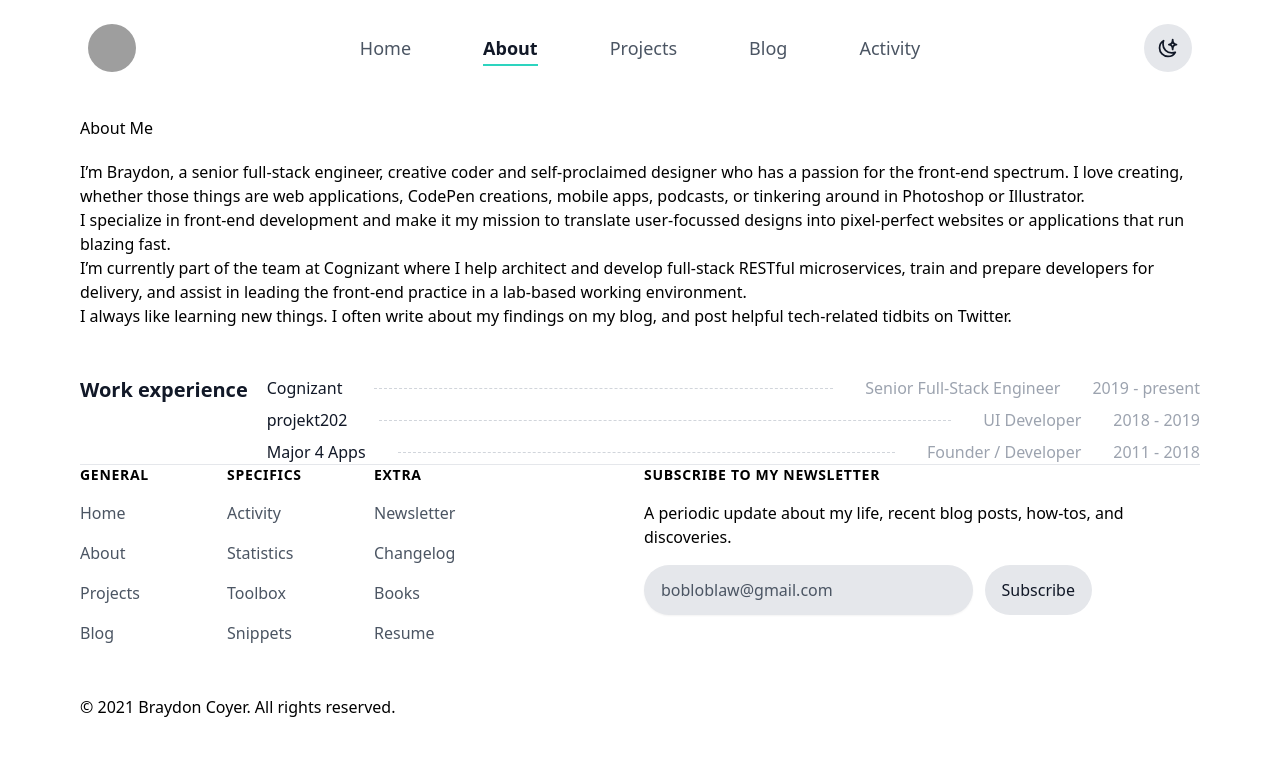
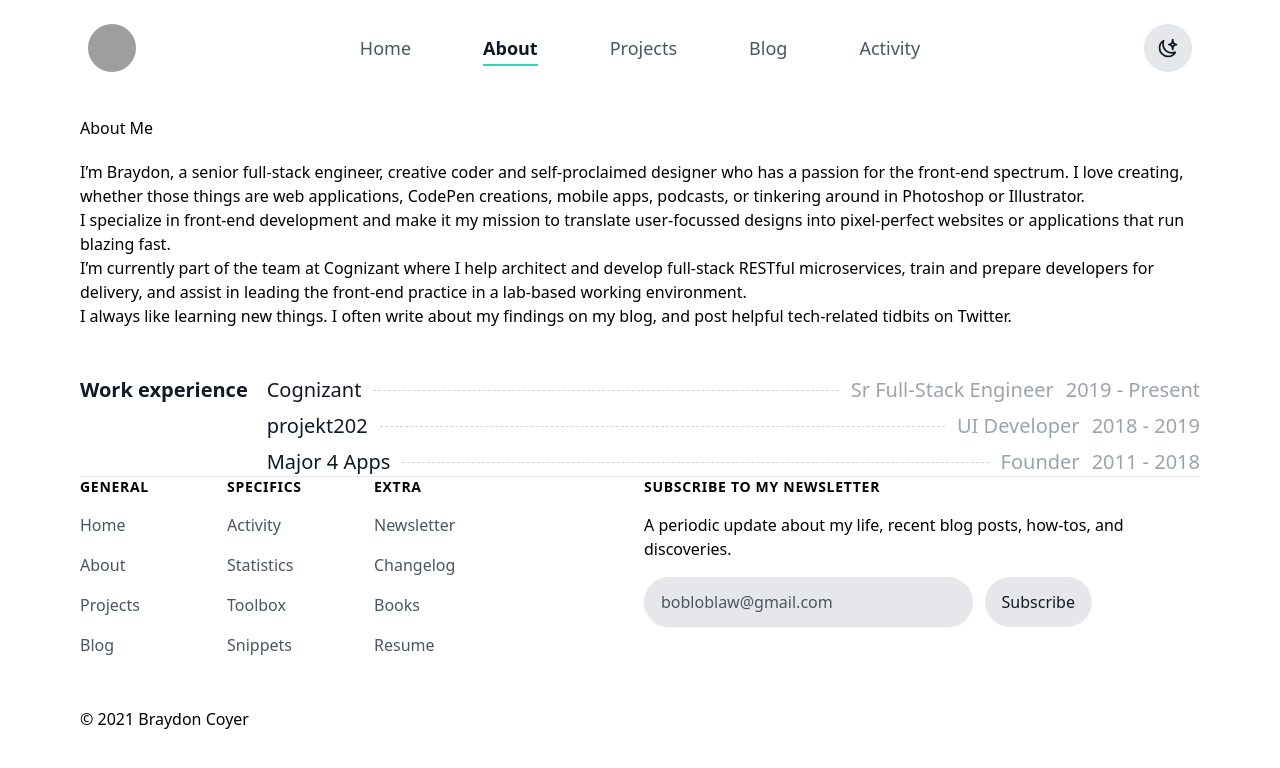
Before and after one commit to braydoncoyer/braydoncoyer.dev, a Next.js app: page /about in a window 1280 px wide. Shown: the top 768 px of the page. Built offline with nearby package versions, Linux system fonts and the light colour scheme; grey boxes are pictures that could not be loaded; what @tailwindcss/typography would draw is missing.

Commit message:
fixed issue with work experience table

```diff
--- a/components/Footer.tsx
+++ b/components/Footer.tsx
@@ -257,8 +257,7 @@ export function Footer() {
             ))}
           </div>
           <p className="mt-8 text-base  md:mt-0 md:order-1">
-            &copy; {new Date().getFullYear()} {siteMetadata.author}. All rights
-            reserved.
+            &copy; {new Date().getFullYear()} {siteMetadata.author}
           </p>
         </div>
       </footer>
--- a/components/NavMenu.tsx
+++ b/components/NavMenu.tsx
@@ -336,7 +336,9 @@ export function NavMenu({}) {
                     alt="Braydon Coyer"
                     height={48}
                     width={48}
-                    src="/avatar.jpeg"
+                    src={siteMetadata.avatarImage}
+                    placeholder="blur"
+                    blurDataURL={siteMetadata.avatarImage}
                     className="rounded-full"
                   />
                 </div>
--- a/pages/about.tsx
+++ b/pages/about.tsx
@@ -4,8 +4,8 @@ import Link from 'next/link';
 const workExperience = [
   {
     company: 'Cognizant',
-    title: 'Senior Full-Stack Engineer',
-    duration: '2019 - present'
+    title: 'Sr Full-Stack Engineer',
+    duration: '2019 - Present'
   },
   {
     company: 'projekt202',
@@ -14,7 +14,7 @@ const workExperience = [
   },
   {
     company: 'Major 4 Apps',
-    title: 'Founder / Developer',
+    title: 'Founder',
     duration: '2011 - 2018'
   }
 ];
@@ -54,11 +54,11 @@ export default function About() {
         <p className="col-span-2 m-0 text-2xl md:text-xl font-semibold text-gray-900 dark:text-white">
           Work experience
         </p>
-        <div className="col-span-10 space-y-2">
+        <div className="col-span-10 space-y-2 text-sm md:text-xl">
           {workExperience.map((workItem) => (
             <div
               key={workItem.company}
-              className="flex items-center space-x-8 group"
+              className="flex items-center space-x-3 group"
             >
               <span className="flex-none gover-hover:underline text-gray-900 dark:text-gray-400">
                 {workItem.company}
--- a/pages/blog/index.tsx
+++ b/pages/blog/index.tsx
@@ -68,7 +68,22 @@ export default function Blog({ featuredArticle, articles, tags }) {
             }
             className="rounded-xl bg-gray-100 dark:bg-midnight p-8 hover:cursor-pointer space-y-6 article-ring-state"
           >
-            <div className="flex items-center md:justify-end">
+            <div className="grid grid-cols-1 md:grid-cols-12 gap-x-10">
+              <div className="col-span-7">
+                <Image
+                  className="rounded-xl"
+                  objectFit="fill"
+                  src={featuredArticle.coverImage}
+                  placeholder="blur"
+                  blurDataURL={featuredArticle.coverImage}
+                  width={1200}
+                  height={684}
+                  layout="intrinsic"
+                  alt={'article cover'}
+                />
+              </div>
+              <div className="col-span-5 text-left">
+                <div className="flex items-center md:justify-end mt-4">
                   <p className="m-0 text-lg font-semibold">Featured article</p>
                   <svg
                     className="w-7 h-7"
@@ -96,21 +111,6 @@ export default function Blog({ featuredArticle, articles, tags }) {
                     <span className="animate-ping absolute inline-flex h-3 w-3 rounded-full bg-teal-400 opacity-75"></span>
                   </span>
                 </div>
-            <div className="grid grid-cols-1 md:grid-cols-12 gap-x-10">
-              <div className="col-span-7">
-                <Image
-                  className="rounded-xl"
-                  objectFit="fill"
-                  src={featuredArticle.coverImage}
-                  placeholder="blur"
-                  blurDataURL={featuredArticle.coverImage}
-                  width={1200}
-                  height={684}
-                  layout="intrinsic"
-                  alt={'article cover'}
-                />
-              </div>
-              <div className="col-span-5 text-left">
                 <h3>{featuredArticle.title}</h3>
                 <p>{featuredArticle.summary}</p>
               </div>
```
Lines whose indentation alone changed are shown as unchanged.
